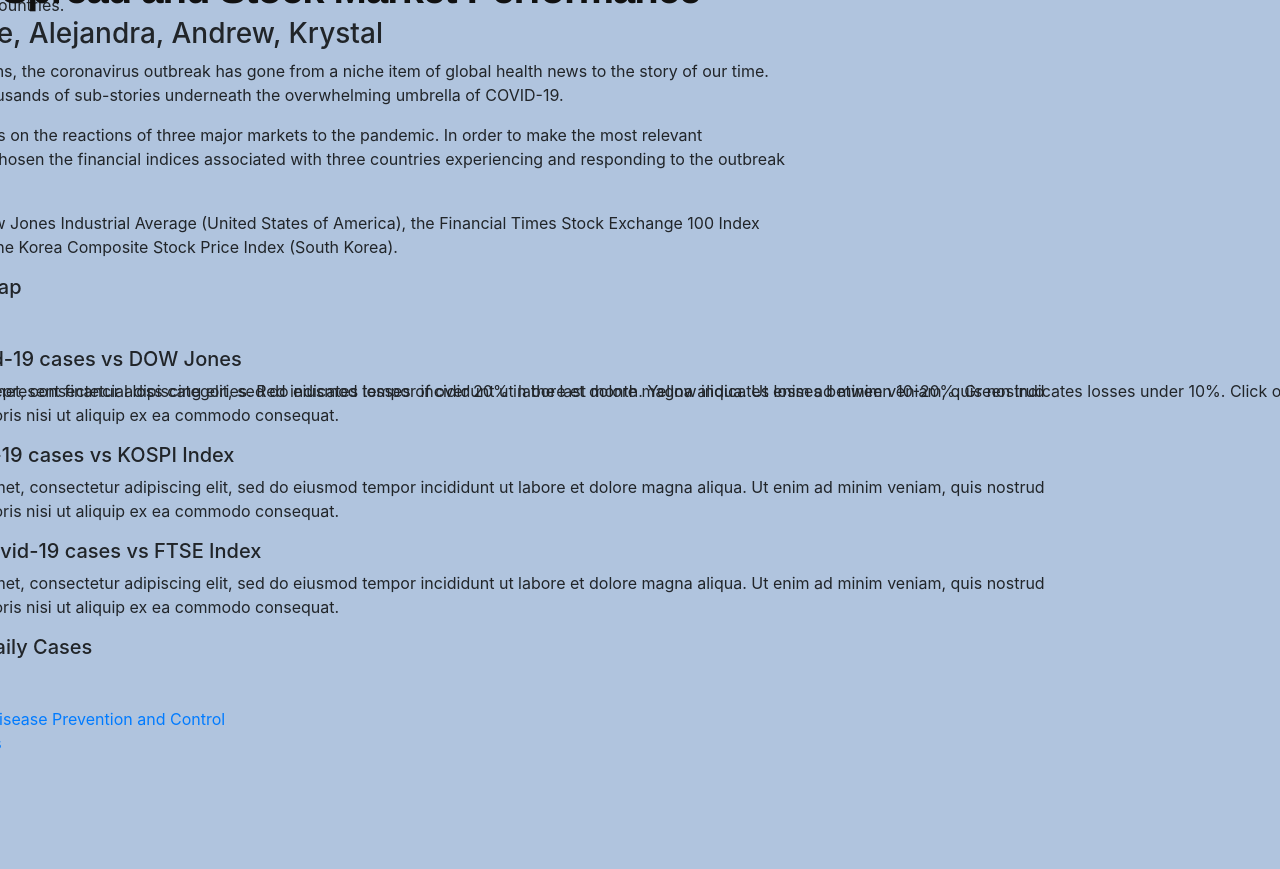
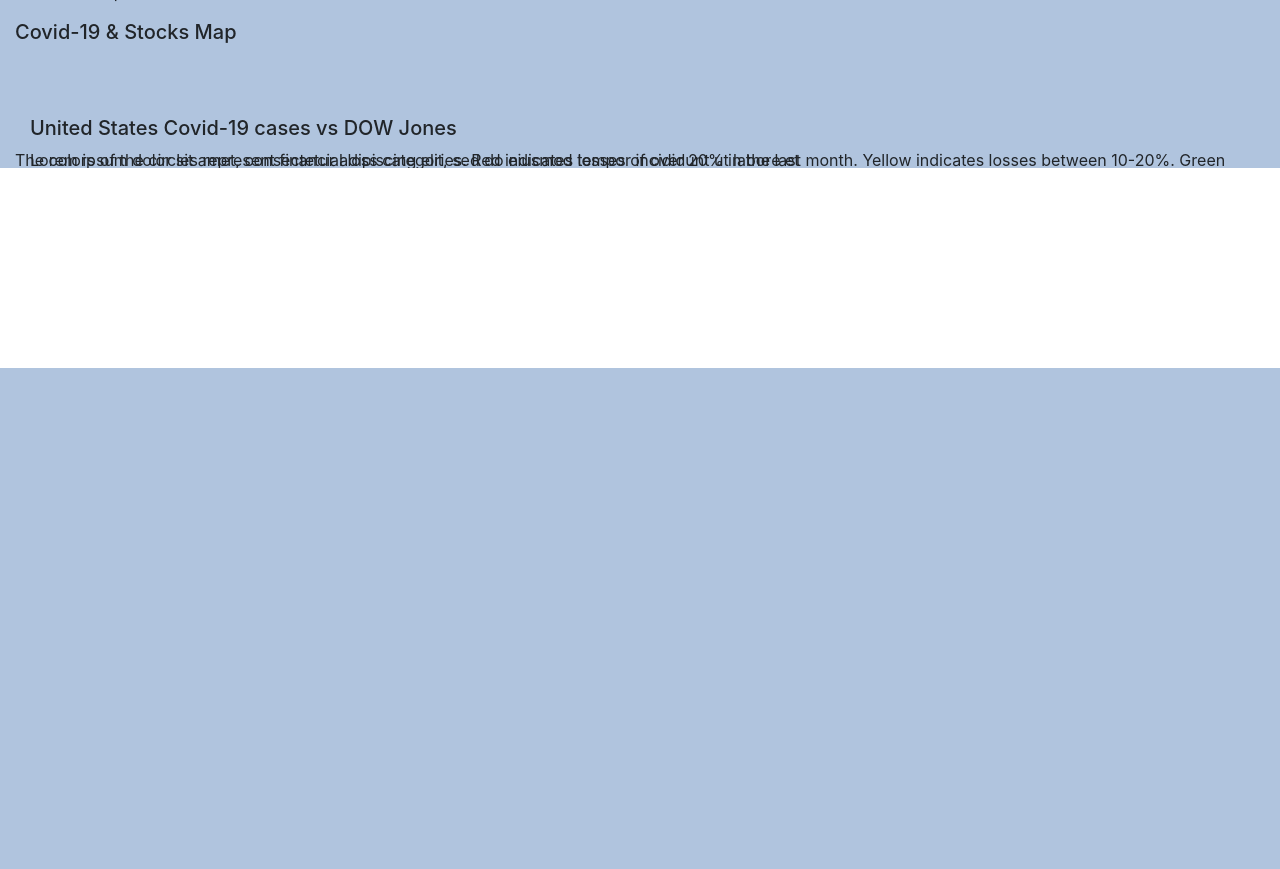
Before and after one commit to KrystalWang070/Covid_Stock_Market, a Flask app: page / in a window 1280 px wide; the page is wider, and only the part inside the window is pictured. Shown: the part 933-1802 px from the top of that part. After the commit the page ends 1301 px from the top of that part, so only its background shows below. Run offline with Flask 2, Linux system fonts and the light colour scheme; some libraries are stand-ins or nearby versions.

Commit message:
fixwhitespace

```diff
--- a/project3/templates/index.html
+++ b/project3/templates/index.html
@@ -12,45 +12,40 @@
 
     <!-- CSS (Bootstrap and custom) -->
     <link rel="stylesheet" href="https://stackpath.bootstrapcdn.com/bootstrap/4.4.1/css/bootstrap.min.css" integrity="sha384-Vkoo8x4CGsO3+Hhxv8T/Q5PaXtkKtu6ug5TOeNV6gBiFeWPGFN9MuhOf23Q9Ifjh" crossorigin="anonymous">
-    <link rel="stylesheet" href='../static/css/style.css'>
+    <link rel="stylesheet" href="{{ url_for('static', filename='css/style.css') }}">
     <script src="https://use.typekit.net/nlq1kdt.js"></script>
     <script>try{Typekit.load({ async: true });}catch(e){}</script>
 
     <!-- Plotly -->
     <script src="https://cdn.plot.ly/plotly-latest.min.js"></script>
-    <script src='../static/js/plots_2.js'></script>
+    <script src="{{ url_for('static', filename='js/plots_2.js') }}"></script>
 
     <!-- Leaflet CSS & JS -->
     <link rel="stylesheet" href="https://unpkg.com/leaflet@1.3.3/dist/leaflet.css"
     integrity="sha512-Rksm5RenBEKSKFjgI3a41vrjkw4EVPlJ3+OiI65vTjIdo9brlAacEuKOiQ5OFh7cOI1bkDwLqdLw3Zg0cRJAAQ=="
     crossorigin=""/>
 
-<!-- Map -->
-      <!-- <div class="col-md-12"> -->
-        <div style= "height: 375px; width: 1680px;">
-          <div id="map">
-        </div>
-        <div class="row">
-          <div class="col-md-12">
-            <!-- Leaflet map -->
-            <div id="map"></div>
-            <p>The colors of the circles represent financial loss categories. Red indicates losses of over 20% in the last month. Yellow indicates losses between 10-20%. Green indicates losses under 10%. Click on the circles to see more information on the focus countries. </p>
-          </div>
-        </div>
-
     <script src="https://unpkg.com/leaflet@1.3.3/dist/leaflet.js"
     integrity="sha512-tAGcCfR4Sc5ZP5ZoVz0quoZDYX5aCtEm/eu1KhSLj2c9eFrylXZknQYmxUssFaVJKvvc0dJQixhGjG2yXWiV9Q=="
     crossorigin=""></script>
 
-    <!-- API Key -->
-    <script type="text/javascript" src='../static/js/config.js'></script>
-
-    <!-- Leaflet logic -->
-    <script type="text/javascript" src='../static/js/logic.js'></script>
+     <!-- Leaflet logic -->
+     <script type="text/javascript" src="{{ url_for('static', filename='js/logic.js') }}"></script>
+     <!-- API Key -->
+     <script type="text/javascript" src="{{ url_for('static', filename='js/config.js') }}"></script>
 
     <!-- Leaflet extra markers -->
     <script src="{{ url_for('static', filename='css/leaflet.extra-markers.min.css') }}"></script>
-    <link rel="stylesheet" href='../static/css/leaflet.extra-markers.min.css'>
+    <link rel="stylesheet" href="{{ url_for('static', filename='css/leaflet.extra-markers.min.css') }}">
+
+    <style>
+      div.ex1 {
+        background-color: lightsteelblue;
+        width: 2000px;
+        height: 900px;
+        overflow: scroll;
+      }
+    </style>
 
   </head>
   <body>
@@ -58,6 +53,13 @@
 
       <!-- Overall Grid -->
       <div id="body">
+
+        <!-- Map -->
+          <div class="col-md-12">
+            <div style= "height: 375px; width: 1680px;">
+              <div id="map">
+            </div>
+          </div>
 
         <!-- Header -->
         <div id="title">
```
Also changed, not shown: 1 other file.
